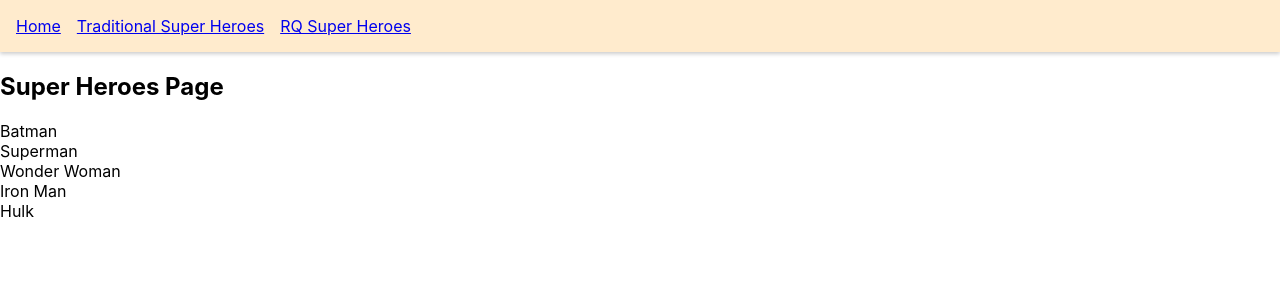
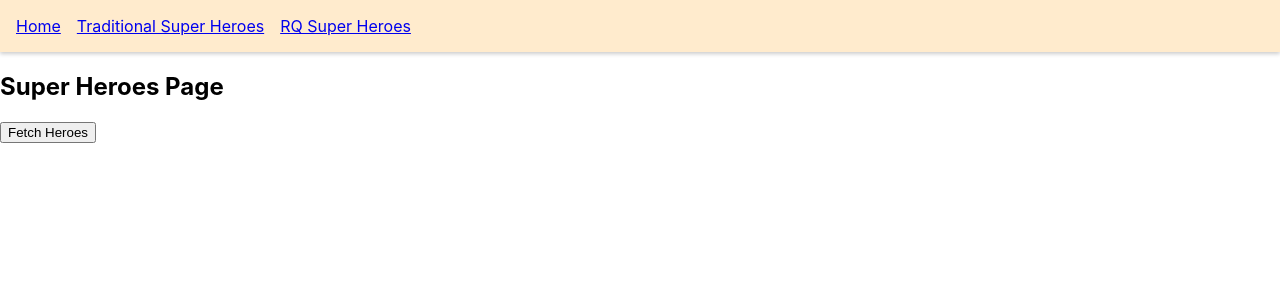
Before and after one commit to kiranojhanp/react-query-tut, a React (Create React App) app: page /rq-super-heroes in a window 1280 px wide. Shown: the top 300 px of the page. Built offline with nearby package versions, Linux system fonts and the light colour scheme; data requests are answered from the project's data file.

Commit message:
fetch on click

```diff
--- a/src/components/RQSuperHeroes.page.tsx
+++ b/src/components/RQSuperHeroes.page.tsx
@@ -17,17 +17,13 @@
 			const { data } = await axios.get("http://localhost:4000/superheroes")
 			return superheroArray.parse(data)
 		},
-		{
-			onError: (err) => console.log("On no some error occured", err),
-			// refetchOnMount: false,
-			// refetchOnWindowFocus: true
-			// staleTime: 30000,
-		}
+		{ enabled: false }
 	)
 }
 
 const RQSuperHeroesPage = () => {
-	const { data, isLoading, isError, error } = useSuperheroData()
+	const { data, isLoading, isFetching, isError, error, refetch } =
+		useSuperheroData()
 
 	if (isError) {
 		return <h2>{JSON.stringify(error)}</h2>
@@ -40,10 +36,15 @@
 	return (
 		<>
 			<h2>Super Heroes Page</h2>
+			<button onClick={() => refetch()}>Fetch Heroes</button>
 
-			{data?.map((hero) => {
-				return <div key={hero.id}>{hero.name}</div>
-			})}
+			{isFetching ? (
+				<h2>Refetching hero list</h2>
+			) : (
+				data?.map((hero) => {
+					return <div key={hero.id}>{hero.name}</div>
+				})
+			)}
 		</>
 	)
 }
```
